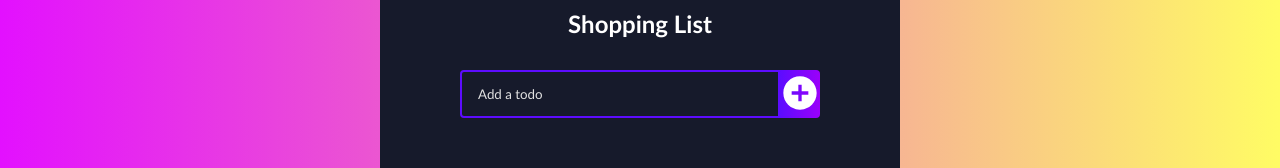
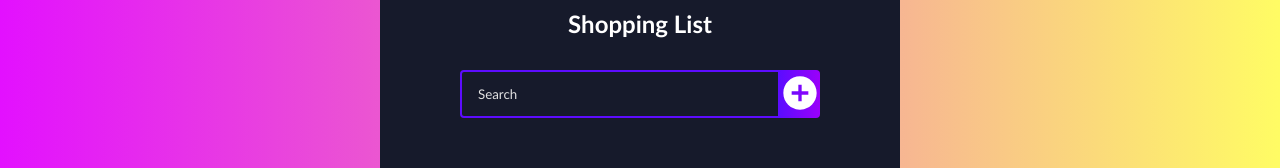
Before and after one commit to prashantbharati/ToBuy, a React (Create React App) app: page / in a window 1280 px wide. Shown: the part 151-319 px from the top of the page. Built offline with nearby package versions, Linux system fonts and the light colour scheme.

Commit message:
added plus button

```diff
--- a/src/components/TodoForm.js
+++ b/src/components/TodoForm.js
@@ -47,7 +47,7 @@ function TodoForm(props) {
       ) : (
         <div className="todo-div">
           <input
-            placeholder="Add a todo"
+            placeholder="Search"
             value={input}
             onChange={handleChange}
             name="text"
```
